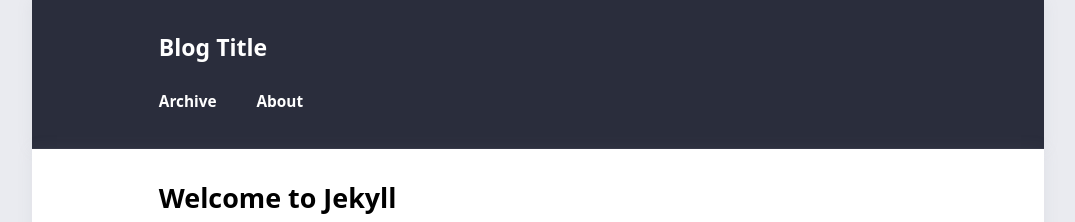
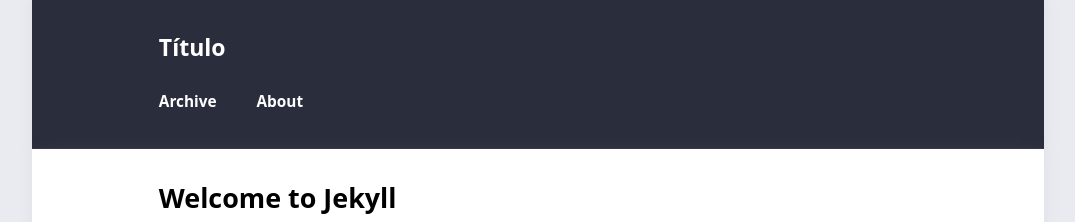
Before and after one commit to joaobsantos-lgtm/joaobsantos-lgtm.github.io, a Jekyll site: the page built from _posts/2017-03-01-welcome-to-jekyll.md, in a window 1280 px wide. Shown: the top 222 px of the page, without its empty margins (102-1177 px from the left). Built offline with Jekyll 4.4.1, drawn with Linux system fonts in a browser that asks for light colours.

Commit message:
Update _config.yml

```diff
--- a/_config.yml
+++ b/_config.yml
@@ -1,6 +1,6 @@
-title: "Blog Title"
-author: "Blog Author"
-description: "My blog"
+title: "Título"
+author: "João Vitor B. M. Santos"
+description: "Estudante UFV, Ciência de Dados."
 permalink: /:title/
 lang: "en"
 excerpt_separator: "\n\n\n"
```
